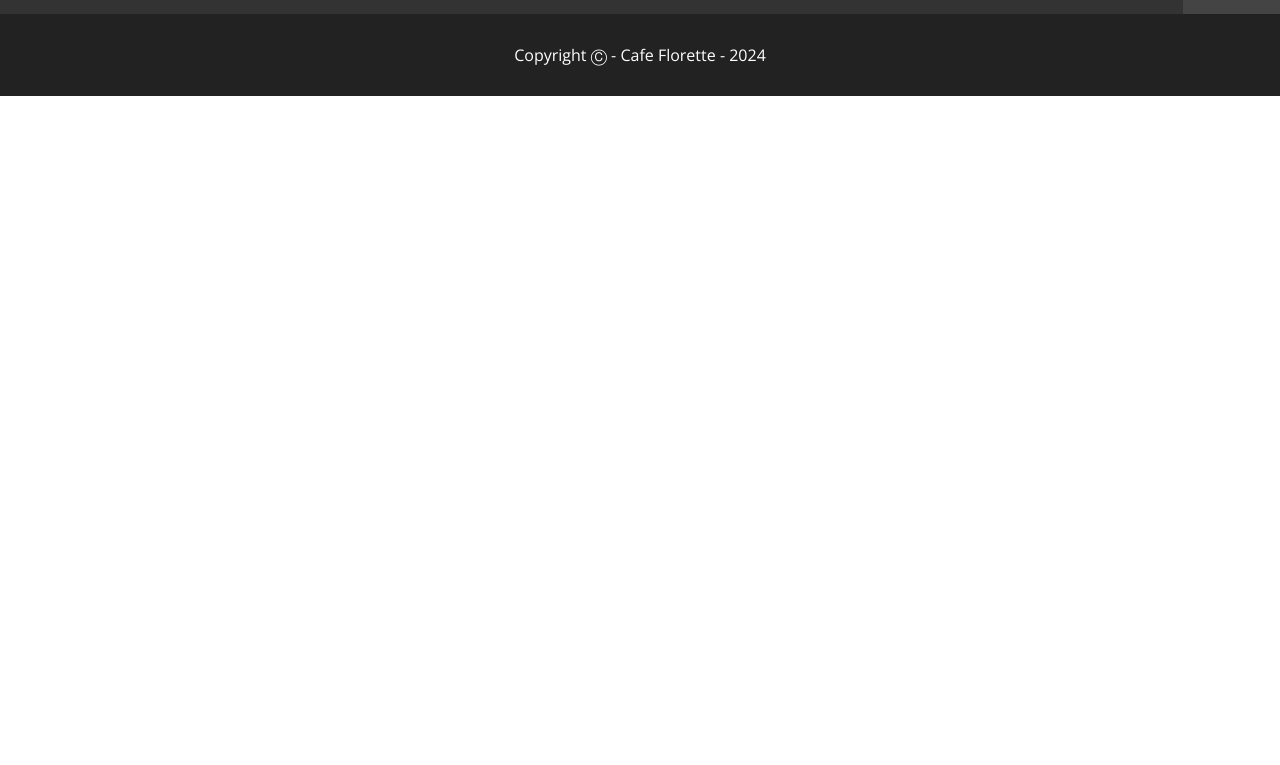
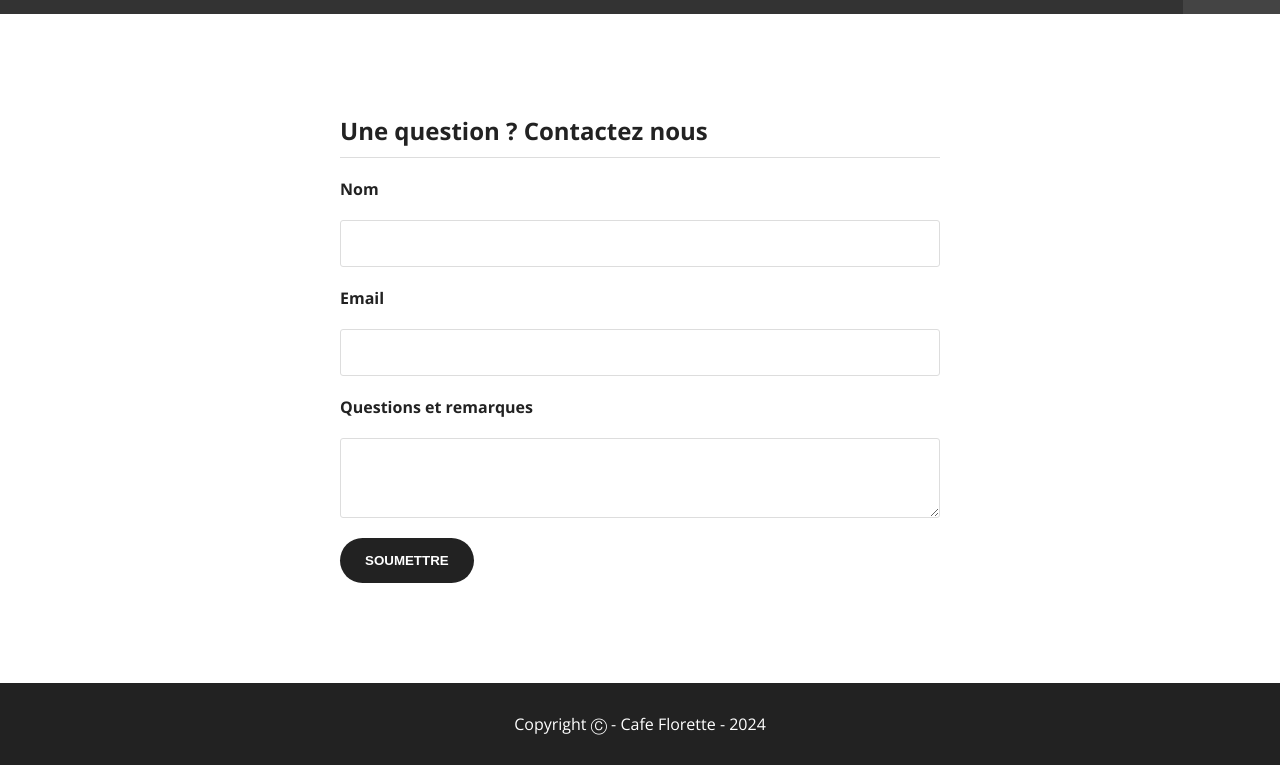
Before and after one commit to douako-j/cafe-florette-dyma, a plain HTML site: page contact.html in a window 1280 px wide. Shown: the part 53-818 px from the top of the page. Drawn offline with nearby package versions, Linux system fonts and the light colour scheme.

Commit message:
final commit Adding of the contact  page form

```diff
--- a/contact.html
+++ b/contact.html
@@ -26,6 +26,20 @@
         </ul>
       </nav>
     </header>
+    <section class="contact">
+      <div class="contact-form-container">
+        <form action="#">
+          <h1 class="underline">Une question ? Contactez nous</h1>
+          <label class="my-20" for="name">Nom</label>
+          <input type="text" name="name" id="name" />
+          <label class="my-20" for="email">Email</label>
+          <input type="email" name="email" id="email" />
+          <label class="my-20" for="question">Questions et remarques</label>
+          <textarea name="question" id="question"></textarea>
+          <button class="btn btn-dark my-20">SOUMETTRE</button>
+        </form>
+      </div>
+    </section>
     <footer>
       <p>Copyright &#9400; - Cafe Florette - 2024</p>
     </footer>
--- a/css/style.css
+++ b/css/style.css
@@ -199,6 +199,36 @@ a {
   text-align: center;
 }
 
+/* contact */
+
+.contact {
+  padding: 100px 0px 80px 0px;
+  min-height: 70vh;
+}
+
+.contact-form-container {
+  max-width: 600px;
+  margin: auto;
+}
+
+.contact-form-container form label {
+  display: block;
+  font-weight: 700;
+}
+
+.contact-form-container form input,
+textarea {
+  display: block;
+  width: 100%;
+  padding: 15px;
+  border: 1px solid #ddd;
+  border-radius: 3px;
+}
+
+.contact-form-container form textarea {
+  min-height: 80px;
+}
+
 /* where */
 
 .where {
```
